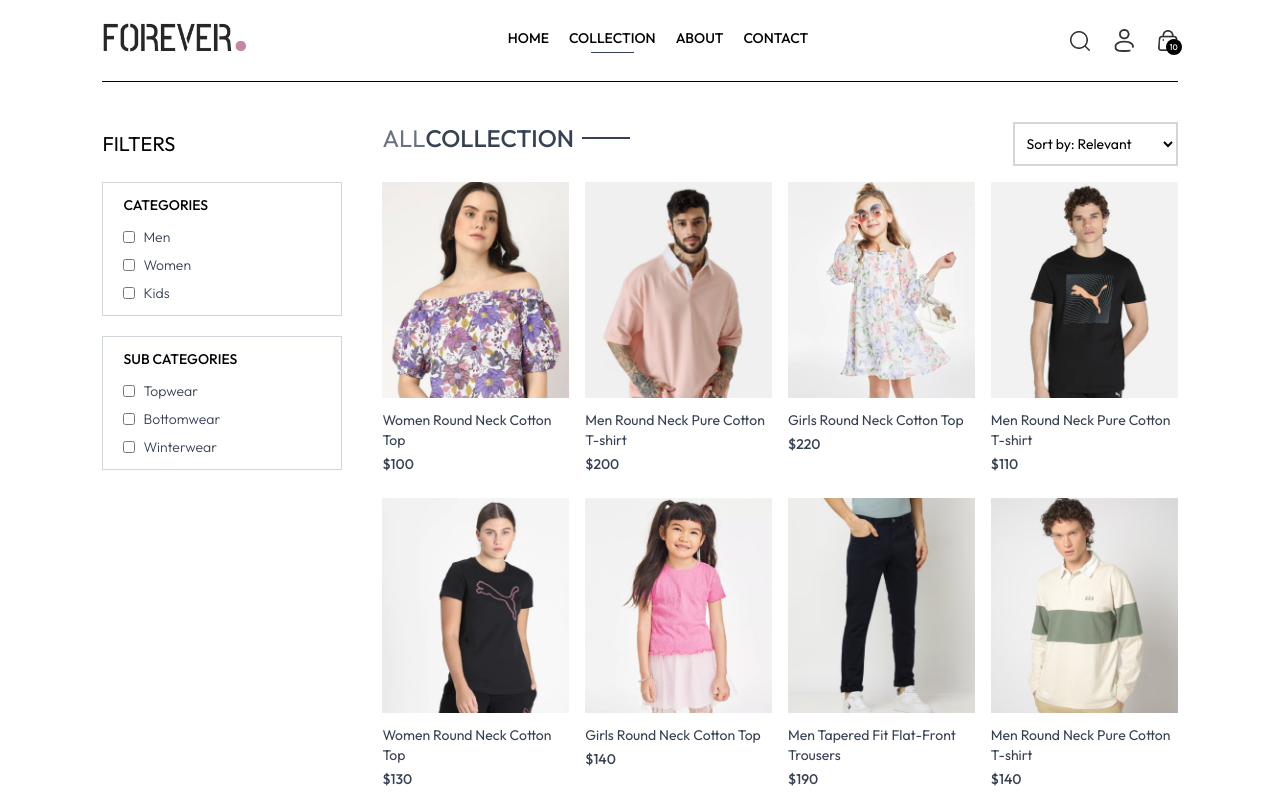
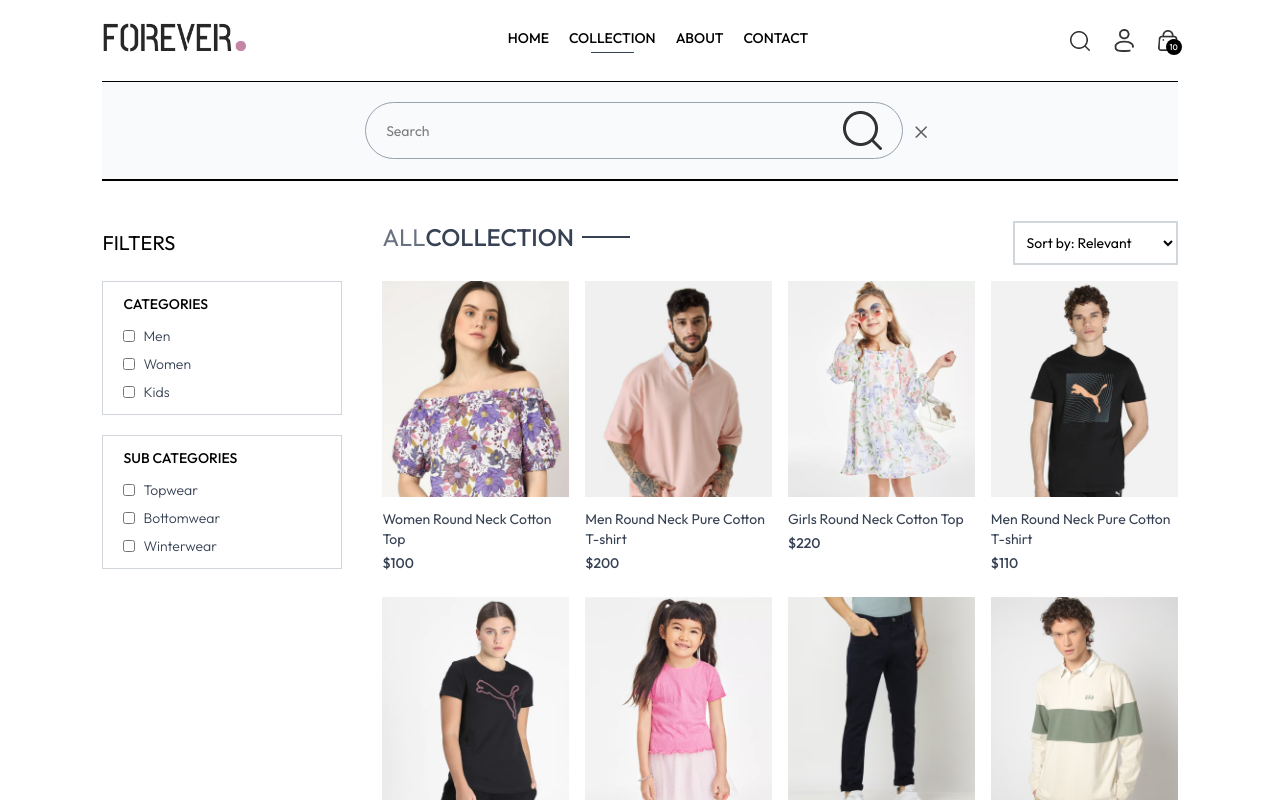
Before and after one commit to Madhavan-M07/Ecommerce_FullStack, a React (Vite) app in the folder frontend/: page /collection in a window 1280 px wide. Both pictures are taken after a click on the picture 1079 px from the left and 40 px from the top of the page. Shown: the top 800 px of the page. Built offline with nearby package versions, Linux system fonts and the light colour scheme.

Commit message:
feat:search bar functionality

```diff
--- a/frontend/src/App.jsx
+++ b/frontend/src/App.jsx
@@ -11,11 +11,13 @@
 import Cart from "./pages/Cart";
 import Login from "./pages/Login";
 import Footer from "./components/Footer";
+import SearchBar from "./components/SearchBar";
 
 const App = () => {
   return (
     <div className="px-4 sm:px-[5vw] md:px-[7vw] lg:px-[8vw]">
       <Navbar />
+      <SearchBar />
       <Routes>
         <Route path="/" element={<Home />} />
         <Route path="/collection" element={<Collection />} />
--- a/frontend/src/components/Navbar.jsx
+++ b/frontend/src/components/Navbar.jsx
@@ -1,11 +1,15 @@
-import React,{useState} from "react";
+import React,{useState , useContext} from "react";
 import { assets } from "../assets/assets";
-import { NavLink ,Link } from "react-router-dom";
+import { ShopContext } from "../context/ShopContext";
+import { NavLink ,Link , useLocation } from "react-router-dom";
 
 
 const Navbar = () => {
 
     const [visible,setVisible] = useState(false);
+
+    const {setShowSearch} = useContext(ShopContext);
+    const location = useLocation();
 
 
   return (
@@ -37,7 +41,7 @@
       </ul>
 
       <div className="flex items-center gap-6">
-        <img src={assets.search_icon} className="w-5 cursor-pointer" alt="" />
+        <img onClick={()=>{if(location.pathname.includes('collection'))setShowSearch(true);}} src={assets.search_icon} className="w-5 cursor-pointer" alt="" />
         <div className="group relative">
           <img
             className="w-5 cursor-pointer"
--- /dev/null
+++ b/frontend/src/components/SearchBar.jsx
@@ -0,0 +1,41 @@
+import React from 'react'
+import { useContext, useState,useEffect} from 'react'
+import { ShopContext } from '../context/ShopContext'
+import { assets } from '../assets/assets'
+import { useLocation } from 'react-router-dom'
+
+const SearchBar = () => {
+
+    const {search,setSearch,showSearch , setShowSearch} = useContext(ShopContext);
+    const [visible , setVisible] = useState(false);
+    const location = useLocation();
+
+    useEffect(()=>{
+        if(location.pathname.includes('collection')){
+
+            setVisible(true);
+
+        }else{
+            setVisible(false);
+        }
+
+    },[location])
+
+  return showSearch && visible ? (
+
+    <div className='border-t border-b bg-gray-50 text-center '>
+       <div className='inline-flex items-center justify-center border border-gray-400 px-5 py-2 my-5 mx-3 rounded-full w-3/4 sm:w-1/2'>
+         <input value={search} onChange={(e)=> setSearch(e.target.value)} className='flex-1 outline-none bg-inherit text-sm' type="text" placeholder='Search' />
+
+         <img src={assets.search_icon} alt='' />
+
+       </div>
+
+       <img onClick={()=>setShowSearch(false)} className='inline w-3 cursor-pointer' src={assets.cross_icon} alt=''/>
+
+    </div>
+
+  ) : null
+}
+
+export default SearchBar
--- a/frontend/src/context/ShopContext.jsx
+++ b/frontend/src/context/ShopContext.jsx
@@ -1,15 +1,20 @@
 import { createContext } from "react";
 import { products } from "../assets/assets";
+import { useState } from "react";
 
 const ShopContext = createContext();
 
 const ShopContextProvider = (props) => {
   const currency = "$";
   const delivery_fee = 10;
+  const [search,setSearch] = useState('')
+  const [showSearch , setShowSearch] = useState(false);
+
+
 
 
   const value = {
-    products,currency,delivery_fee
+    products,currency,delivery_fee,search,setSearch,showSearch , setShowSearch
   };
 
   return (
--- a/frontend/src/pages/Collection.jsx
+++ b/frontend/src/pages/Collection.jsx
@@ -6,60 +6,86 @@
 import ProductItem from "../components/ProductItem";
 
 const Collection = () => {
-  const { products } = useContext(ShopContext);
+  const { products , search , showSearch } = useContext(ShopContext);
   const [showFilter, setShowFilter] = useState(false);
   const [filterProducts, setFilterProducts] = useState([]);
   const [category, setCategory] = useState([]);
-  const [subCategory , setSubCategory] = useState([]);
-  const toggleCategory = (e) =>{
-    if(category.includes(e.target.value)){
+  const [subCategory, setSubCategory] = useState([]);
+  const [sortType , setSortType] = useState("relevant");
+  const toggleCategory = (e) => {
+    if (category.includes(e.target.value)) {
+      setCategory((prev) => prev.filter((item) => item !== e.target.value));
+    } else {
+      setCategory((prev) => [...prev, e.target.value]);
+    }
+  };
 
-      setCategory(prev=> prev.filter(item=> item !== e.target.value));
-
-    } else{
-      setCategory(prev=> [...prev, e.target.value]);
+  const toggleSubCategory = (e) => {
+    if (subCategory.includes(e.target.value)) {
+      setSubCategory((prev) => prev.filter((item) => item !== e.target.value));
+    } else {
+      setSubCategory((prev) => [...prev, e.target.value]);
     }
-  }
-
-  const toggleSubCategory = (e) =>{
-    if(subCategory.includes(e.target.value)){
-
-      setSubCategory(prev=> prev.filter(item=> item !== e.target.value));
-
-    } else{
-      setSubCategory(prev=> [...prev, e.target.value]);
-    }
-  }
+  };
 
   const applyFilters = () => {
     let productsCopy = products.slice();
-    if(category.length >0){
-      productsCopy = productsCopy.filter(item=> category.includes(item.category));
+    if(showSearch && search){
+       productsCopy = productsCopy.filter(item=>item.name.toLowerCase().includes(search.toLowerCase()))
+
     }
-    if(subCategory.length >0){
-      productsCopy = productsCopy.filter(item=> subCategory.includes(item.subCategory));
+    if (category.length > 0) {
+      productsCopy = productsCopy.filter((item) =>
+        category.includes(item.category)
+      );
+    }
+    if (subCategory.length > 0) {
+      productsCopy = productsCopy.filter((item) =>
+        subCategory.includes(item.subCategory)
+      );
     }
 
     setFilterProducts(productsCopy);
+  };
 
+  const sortProduct = () => {
+    let fpCopy = filterProducts.slice();
+
+    switch (sortType) {
+      case "low-high":
+        setFilterProducts(fpCopy.sort((a, b) => a.price - b.price));
+        break;
+      case "high-low":
+        setFilterProducts(fpCopy.sort((a, b) => b.price - a.price));
+        break;
+      default:
+        applyFilters();
+        break;
     }
+  };
 
-
+  useEffect(() => {
+    applyFilters();
+  }, [category, subCategory,search,showSearch]);
 
   useEffect(()=>{
-
-    applyFilters();
-
-
-  },[category, subCategory])
+    sortProduct();
+  },[sortType])
 
   return (
     <div className="flex flex-col sm:flex-row gap-1 sm:gap-10 pt-10 border-t">
       {/* Filter Options */}
       <div className="min-w-60">
-        <p onClick={()=>setShowFilter(!showFilter)} className="my-2 text-xl flex items-center cursor-pointer gap-2">
+        <p
+          onClick={() => setShowFilter(!showFilter)}
+          className="my-2 text-xl flex items-center cursor-pointer gap-2"
+        >
           FILTERS
-          <img className={`h-3 sm:hidden ${showFilter? 'rotate-90' : ''}`} src= {assets.dropdown_icon} alt="" />
+          <img
+            className={`h-3 sm:hidden ${showFilter ? "rotate-90" : ""}`}
+            src={assets.dropdown_icon}
+            alt=""
+          />
         </p>
         {/* Category Filter */}
         <div
@@ -70,13 +96,31 @@
           <p className="mb-3 text-sm font-medium ">CATEGORIES</p>
           <div className="flex flex-col gap-2 text-sm font-light text-gray-700">
             <p className="flex gap-2">
-              <input className="w-3" type="checkbox" value={'Men'}   onChange={toggleCategory} /> Men
+              <input
+                className="w-3"
+                type="checkbox"
+                value={"Men"}
+                onChange={toggleCategory}
+              />{" "}
+              Men
             </p>
             <p className="flex gap-2">
-              <input className="w-3" type="checkbox" value={'Women'}  onChange={toggleCategory} /> Women
+              <input
+                className="w-3"
+                type="checkbox"
+                value={"Women"}
+                onChange={toggleCategory}
+              />{" "}
+              Women
             </p>
             <p className="flex gap-2">
-              <input className="w-3" type="checkbox" value={'Kids'} onChange={toggleCategory} /> Kids
+              <input
+                className="w-3"
+                type="checkbox"
+                value={"Kids"}
+                onChange={toggleCategory}
+              />{" "}
+              Kids
             </p>
           </div>
         </div>
@@ -89,13 +133,31 @@
           <p className="mb-3 text-sm font-medium ">SUB CATEGORIES</p>
           <div className="flex flex-col gap-2 text-sm font-light text-gray-700">
             <p className="flex gap-2">
-              <input className="w-3" type="checkbox" value={'Topwear'}     onChange={toggleSubCategory} /> Topwear
+              <input
+                className="w-3"
+                type="checkbox"
+                value={"Topwear"}
+                onChange={toggleSubCategory}
+              />{" "}
+              Topwear
             </p>
             <p className="flex gap-2">
-              <input className="w-3" type="checkbox" value={'Bottomwear'}  onChange={toggleSubCategory} />Bottomwear
+              <input
+                className="w-3"
+                type="checkbox"
+                value={"Bottomwear"}
+                onChange={toggleSubCategory}
+              />
+              Bottomwear
             </p>
             <p className="flex gap-2">
-              <input className="w-3" type="checkbox" value={'Winterwear'} onChange={toggleSubCategory}  /> Winterwear
+              <input
+                className="w-3"
+                type="checkbox"
+                value={"Winterwear"}
+                onChange={toggleSubCategory}
+              />{" "}
+              Winterwear
             </p>
           </div>
         </div>
@@ -103,10 +165,10 @@
       {/* RightSide*/}
       <div className="flex-1">
         <div className="flex justify-between text-base sm:text-2xl mb-4">
-          <Title text1={'ALL'} text2={'COLLECTION'}/>
+          <Title text1={"ALL"} text2={"COLLECTION"} />
           {/* Product Sort */}
 
-           <select className='border-2 border-gray-300 text-sm px-2'>
+          <select onChange={(e)=>setSortType(e.target.value)} className="border-2 border-gray-300 text-sm px-2">
             <option value="relevant">Sort by: Relevant</option>
             <option value="low-high">Sort by: Low to High</option>
             <option value="high-low">Sort by: High to Low</option>
@@ -116,21 +178,17 @@
         {/* Map Products */}
 
         <div className="grid grid-cols-2 md:grid-cols-3 lg:grid-cols-4 gap-4 gap-y-6">
-          {
-            filterProducts.map((item,index)=>(
-
-              <ProductItem key={index} name={item.name} id={item._id} price={item.price} image={item.image} />
-
-            ))
-
-          }
-
-
+          {filterProducts.map((item, index) => (
+            <ProductItem
+              key={index}
+              name={item.name}
+              id={item._id}
+              price={item.price}
+              image={item.image}
+            />
+          ))}
         </div>
-
       </div>
-
-
     </div>
   );
 };
```
Lines whose indentation alone changed are shown as unchanged.
